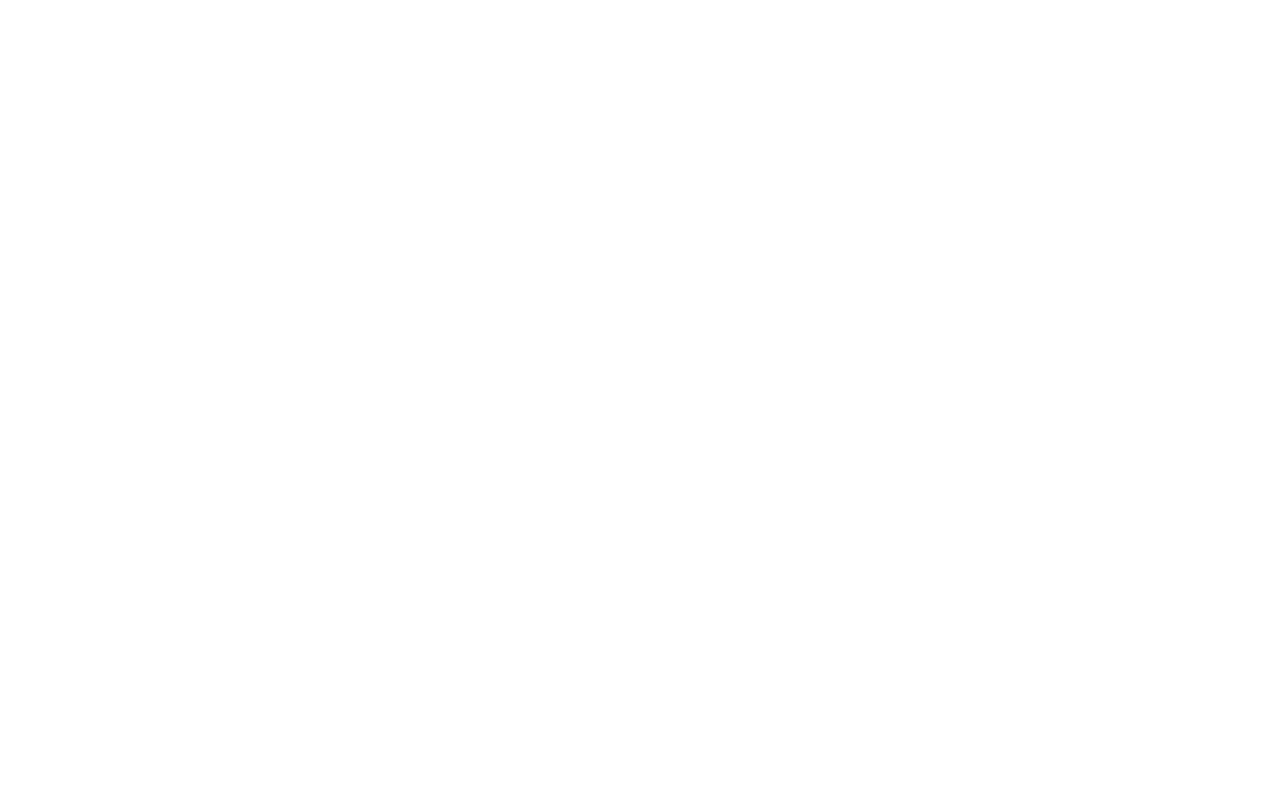
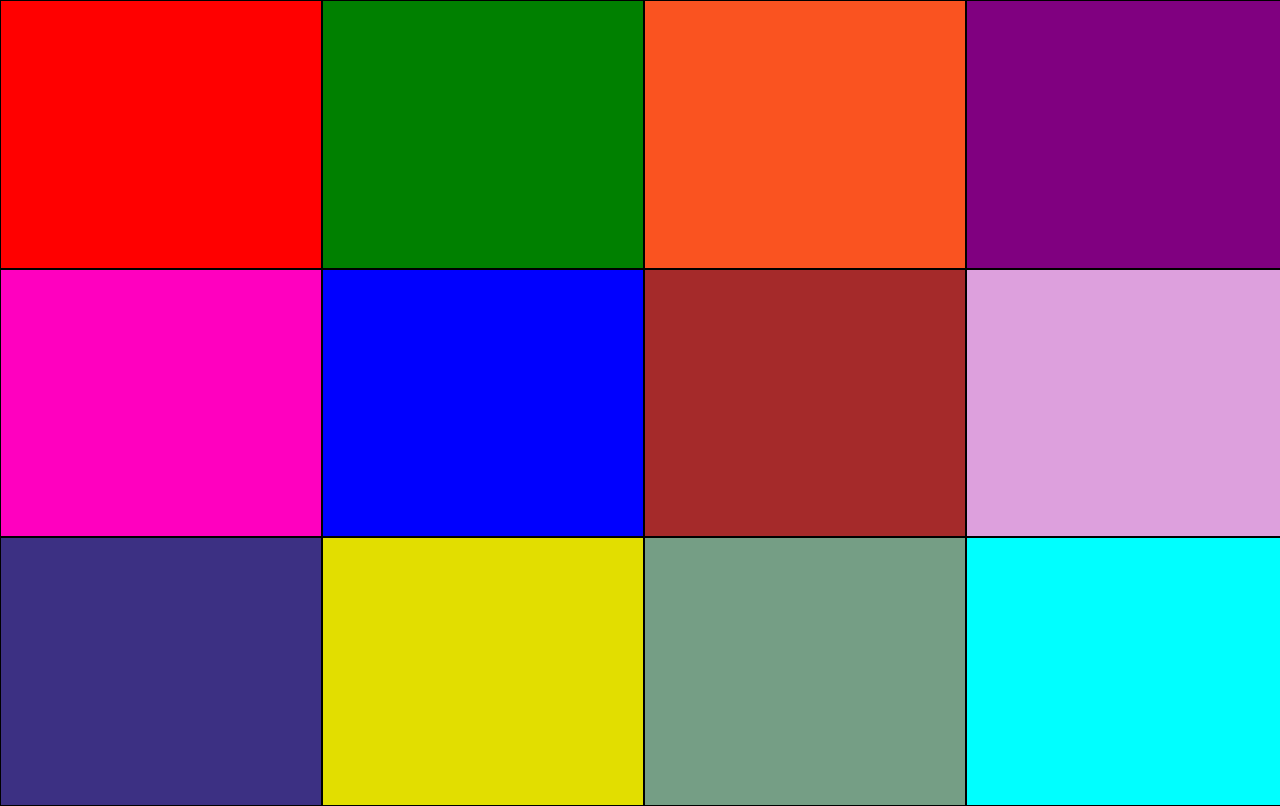
Before and after one commit to smadhuranga/Assignment-1, a plain HTML site: page pages/case-5.html in a window 1280 px wide. Drawn offline with Linux system fonts and the light colour scheme.

Commit message:
case-2-100%

```diff
--- a/asserts/css/index.css
+++ b/asserts/css/index.css
@@ -55,6 +55,8 @@ a{
 footer {
 
     display: flex;
+    position: absolute;
+    bottom: 0px;
     align-items: center;
     backdrop-filter: blur(5px);
     border: 3px solid #ffffff1d;
@@ -62,6 +64,9 @@ footer {
     backdrop-filter: blur(5px);
     padding: 5px;
     color: antiquewhite;
+    width: 100%;
+    right: 0px;
+
 }
 h2{
     font-family: "Ubuntu", sans-serif;
--- a/pages/case-5.html
+++ b/pages/case-5.html
@@ -4,8 +4,87 @@
     <meta charset="UTF-8">
     <meta name="viewport" content="width=device-width, initial-scale=1">
     <title>Case-5</title>
+    <style>
+        body {
+            margin: 0px;
+        }
+
+        .container {
+
+            display: grid;
+            grid-template-columns: repeat(4, 1fr);
+        }
+
+        .box {
+            border: 1px solid black;
+            height: calc(100vh / 3);
+            width: 25vw;
+        }
+        #box1 {
+            background-color: red;
+        }
+
+        #box2 {
+            background-color: green;
+        }
+
+        #box3 {
+            background-color: rgb(250, 83, 32);
+        }
+
+        #box4 {
+            background-color: purple;
+        }
+
+        #box5 {
+            background-color: rgb(255, 0, 191);
+        }
+
+        #box6 {
+            background-color: blue;
+        }
+
+        #box7 {
+            background-color: brown;
+        }
+
+        #box8 {
+            background-color: plum;
+        }
+
+        #box9 {
+            background-color: rgb(60, 48, 131);
+        }
+
+        #box10 {
+            background-color: rgb(226, 222, 0);
+        }
+
+        #box11 {
+            background-color: rgb(117, 158, 133);
+        }
+
+        #box12 {
+            background-color: aqua;
+        }
+
+    </style>
 </head>
 <body>
+<div class="container">
+    <div class="box" id="box1"></div>
+    <div class="box" id="box2"></div>
+    <div class="box" id="box3"></div>
+    <div class="box" id="box4"></div>
+    <div class="box" id="box5"></div>
+    <div class="box" id="box6"></div>
+    <div class="box" id="box7"></div>
+    <div class="box" id="box8"></div>
+    <div class="box" id="box9"></div>
+    <div class="box" id="box10"></div>
+    <div class="box" id="box11"></div>
+    <div class="box" id="box12"></div>
+</div>
 
 </body>
 </html>
```
Also changed, not shown: pages/case-6.html (+27 -0 lines).
